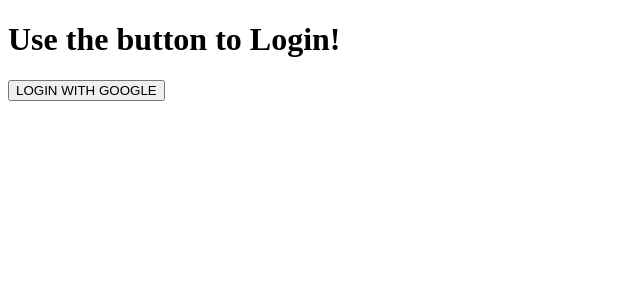
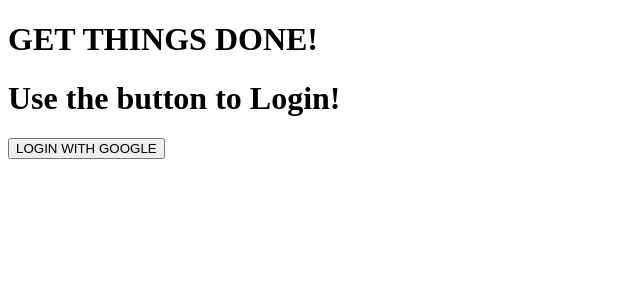
Before and after one commit to maghfoor-a/fullstack-todo-frontend, a React (Create React App) app: page /login in a window 1280 px wide. Shown: the top 300 px of the page, without its empty margins (0-640 px from the left). Built offline with nearby package versions, Linux system fonts and the light colour scheme.

Commit message:
adjusted the title

```diff
--- a/src/App.tsx
+++ b/src/App.tsx
@@ -1,6 +1,7 @@
 import { User } from "firebase/auth";
 import { useState } from "react";
 import { Route, Routes } from "react-router-dom";
+import AppHeader from "./components/AppHeader";
 import AuthRoute from "./components/AuthRoute";
 import LoginPage from "./components/LoginPage";
 import MainContent from "./components/MainContent";
@@ -8,6 +9,8 @@
 function App(): JSX.Element {
   const [loggedInUser, setLoggedInUser] = useState<User | null>(null);
   return (
+    <>
+      <AppHeader />
       <Routes>
         <Route path="/login" element={<LoginPage />} />
         <Route
@@ -20,6 +23,7 @@
           }
         />
       </Routes>
+    </>
   );
 }
 
--- a/src/components/MainContent.tsx
+++ b/src/components/MainContent.tsx
@@ -52,7 +52,6 @@
 
   return (
     <>
-      <AppHeader />
       {props.LoggedInUser && (
         <h4>Hi {props.LoggedInUser.displayName}! Here are your tasks!</h4>
       )}
```
Lines whose indentation alone changed are shown as unchanged.
